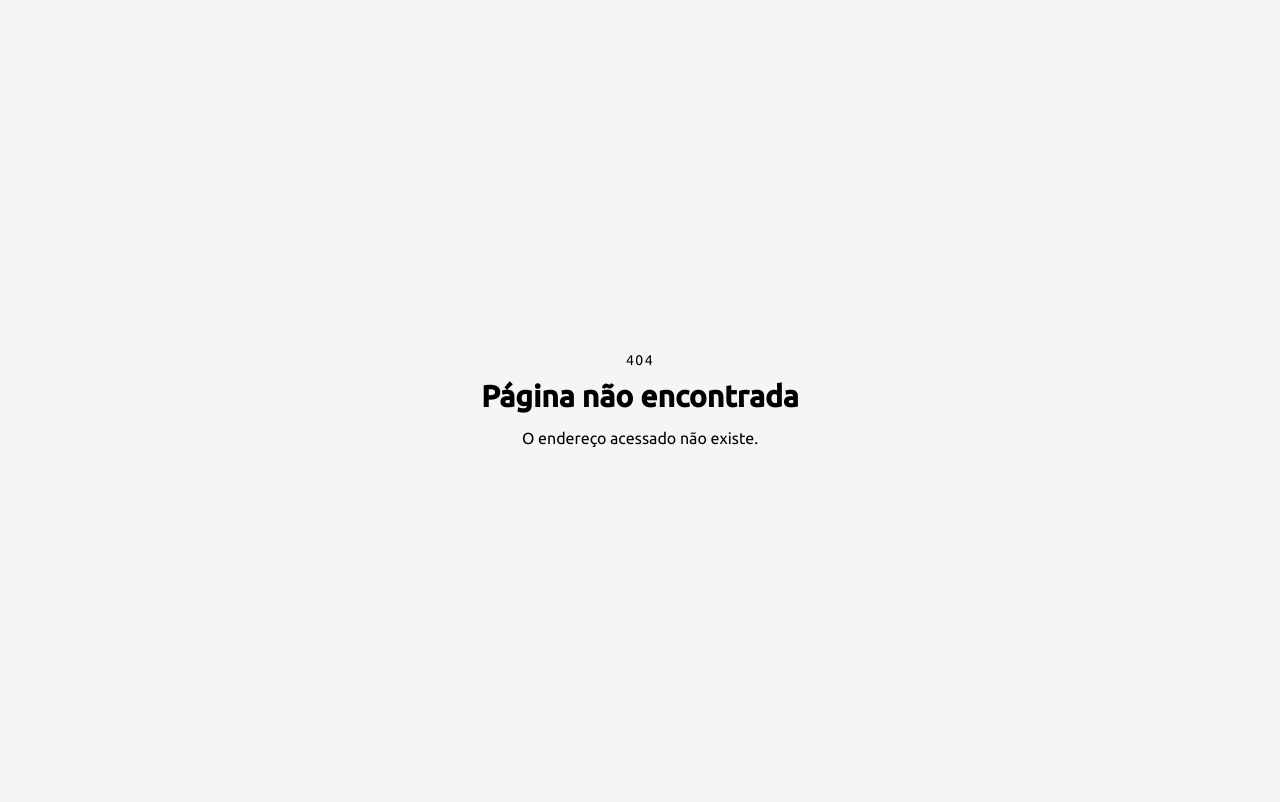
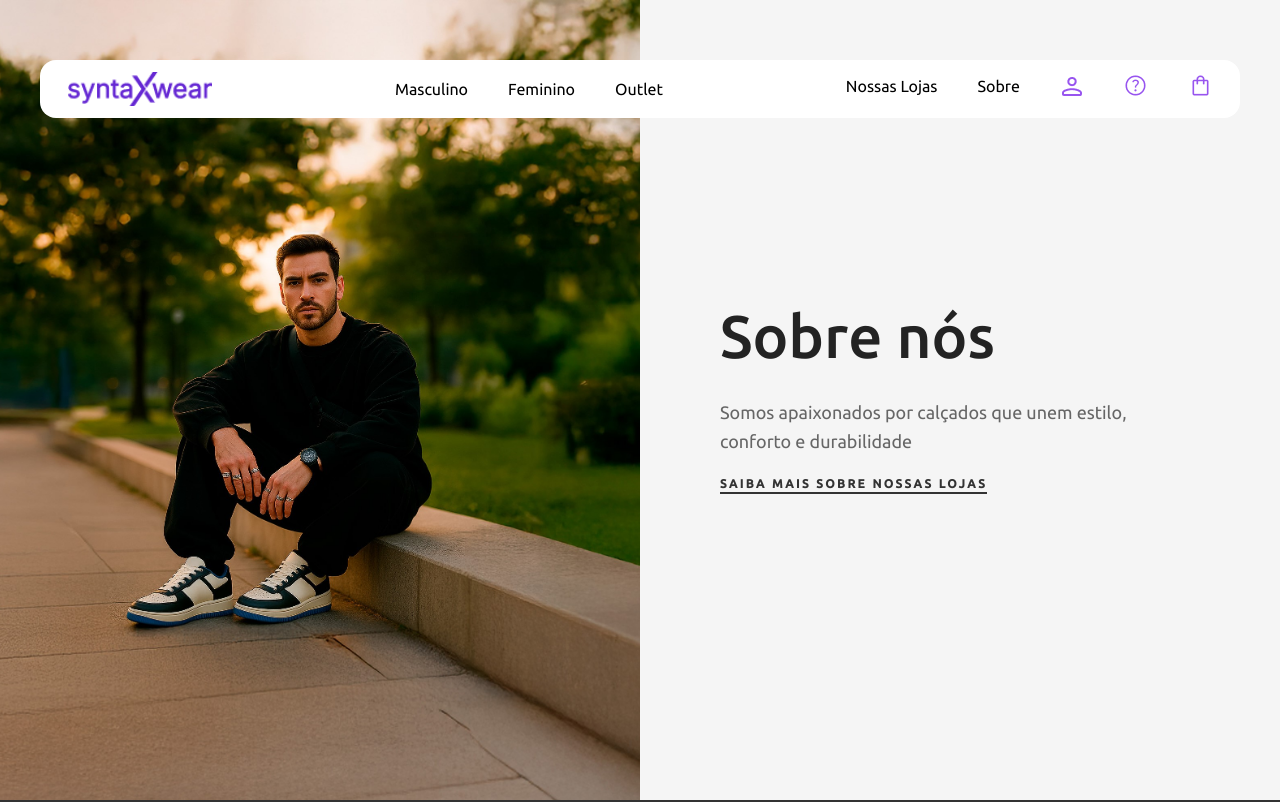
Before and after one commit to felipewebdesignpro-eng/syntax-wear-app, a React (Vite) app: page /about in a window 1280 px wide. Before the commit this address had no page. Shown: the top 802 px of the page. Built offline with nearby package versions, Linux system fonts and the light colour scheme.

Commit message:
add about page

```diff
--- a/src/components/Header/index.tsx
+++ b/src/components/Header/index.tsx
@@ -29,8 +29,9 @@ export const Header = () => {
                     <nav>
                         <ul className='flex gap-4 md:gap-10'>
                             <li className='hidden md:block'>
-                                <Link to ="/our-stores">Nossas Lojas</Link></li>
-                            <li className='hidden md:block'><a href="#">Sobre</a></li>
+                                <Link to="/our-stores">Nossas Lojas</Link></li>
+                            <li className='hidden md:block'>
+                                <Link to="/about" >Sobre</Link></li>
                             <li>
 
                                 <Link to="/sign-in"><img src={IconUser} alt="Icon User" /></Link>
@@ -38,8 +39,8 @@ export const Header = () => {
                             <li><a href="#"> <img src={IconAbout} alt="Icon About" /> </a></li>
                             <li>
                                 {/* <a href="#"> <img src={IconCart} alt="Icon Cart" />  </a> */}
-                                <ShoppingCart/>
-                                </li>
+                                <ShoppingCart />
+                            </li>
                         </ul>
                     </nav>
                 </div>
--- /dev/null
+++ b/src/pages/_app/about/index.tsx
@@ -0,0 +1,20 @@
+import { createFileRoute, Link } from '@tanstack/react-router'
+import bannerAbout from "@/assets/images/about.jpg";
+
+export const Route = createFileRoute('/_app/about/')({
+    component: RouteComponent,
+})
+
+function RouteComponent() {
+    return <section className='flex flex-col md:flex-row items-center md:h-screen'>
+        <div className='h-125 md:h-full md:w-1/2'>
+            <img src={bannerAbout} alt="Homem sentado com tênis da marca" className='size-full object-cover' />
+        </div>
+        <div className='px-8 py-16 lg:px-20 md:w-1/2 h-full flex flex-col justify-center' >
+            <h2 className='text-5xl lg:text-6xl font-medium text-[#232323] mb-8'>Sobre nós</h2>
+            <p className='text-[#666666] text-lg leading-relaxed mb-5'>Somos apaixonados por calçados que unem estilo, conforto e durabilidade</p>
+            <Link to="/our-stores" className='self-start text-xs font-bold text-[#333333] uppercase border-b-2 tracking-[2.5px] hover:text-accent duration-500'>Saiba mais sobre nossas lojas</Link>
+        </div>
+    </section>
+
+}
--- a/src/router-tree-gen.ts
+++ b/src/router-tree-gen.ts
@@ -13,6 +13,7 @@ import { Route as AppLayoutRouteImport } from './pages/_app/layout'
 import { Route as AppIndexRouteImport } from './pages/_app/index'
 import { Route as AuthSignInRouteImport } from './pages/_auth/sign-in'
 import { Route as AuthSignUpRouteImport } from './pages/_auth/sign-up'
+import { Route as AppAboutIndexRouteImport } from './pages/_app/about/index'
 import { Route as AppOurStoresIndexRouteImport } from './pages/_app/our-stores/index'
 import { Route as AppProductsIndexRouteImport } from './pages/_app/products/index'
 import { Route as AppProductsProductIdRouteImport } from './pages/_app/products/$productId'
@@ -36,6 +37,11 @@ const AuthSignUpRoute = AuthSignUpRouteImport.update({
   path: '/sign-up',
   getParentRoute: () => rootRouteImport,
 } as any)
+const AppAboutIndexRoute = AppAboutIndexRouteImport.update({
+  id: '/about/',
+  path: '/about/',
+  getParentRoute: () => AppLayoutRoute,
+} as any)
 const AppOurStoresIndexRoute = AppOurStoresIndexRouteImport.update({
   id: '/our-stores/',
   path: '/our-stores/',
@@ -57,6 +63,7 @@ export interface FileRoutesByFullPath {
   '/sign-in': typeof AuthSignInRoute
   '/sign-up': typeof AuthSignUpRoute
   '/products/$productId': typeof AppProductsProductIdRoute
+  '/about/': typeof AppAboutIndexRoute
   '/our-stores/': typeof AppOurStoresIndexRoute
   '/products/': typeof AppProductsIndexRoute
 }
@@ -65,6 +72,7 @@ export interface FileRoutesByTo {
   '/sign-up': typeof AuthSignUpRoute
   '/': typeof AppIndexRoute
   '/products/$productId': typeof AppProductsProductIdRoute
+  '/about': typeof AppAboutIndexRoute
   '/our-stores': typeof AppOurStoresIndexRoute
   '/products': typeof AppProductsIndexRoute
 }
@@ -75,6 +83,7 @@ export interface FileRoutesById {
   '/_auth/sign-up': typeof AuthSignUpRoute
   '/_app/': typeof AppIndexRoute
   '/_app/products/$productId': typeof AppProductsProductIdRoute
+  '/_app/about/': typeof AppAboutIndexRoute
   '/_app/our-stores/': typeof AppOurStoresIndexRoute
   '/_app/products/': typeof AppProductsIndexRoute
 }
@@ -85,6 +94,7 @@ export interface FileRouteTypes {
     | '/sign-in'
     | '/sign-up'
     | '/products/$productId'
+    | '/about/'
     | '/our-stores/'
     | '/products/'
   fileRoutesByTo: FileRoutesByTo
@@ -93,6 +103,7 @@ export interface FileRouteTypes {
     | '/sign-up'
     | '/'
     | '/products/$productId'
+    | '/about'
     | '/our-stores'
     | '/products'
   id:
@@ -102,6 +113,7 @@ export interface FileRouteTypes {
     | '/_auth/sign-up'
     | '/_app/'
     | '/_app/products/$productId'
+    | '/_app/about/'
     | '/_app/our-stores/'
     | '/_app/products/'
   fileRoutesById: FileRoutesById
@@ -142,6 +154,13 @@ declare module '@tanstack/react-router' {
       preLoaderRoute: typeof AuthSignUpRouteImport
       parentRoute: typeof rootRouteImport
     }
+    '/_app/about/': {
+      id: '/_app/about/'
+      path: '/about'
+      fullPath: '/about/'
+      preLoaderRoute: typeof AppAboutIndexRouteImport
+      parentRoute: typeof AppLayoutRoute
+    }
     '/_app/our-stores/': {
       id: '/_app/our-stores/'
       path: '/our-stores'
@@ -169,6 +188,7 @@ declare module '@tanstack/react-router' {
 interface AppLayoutRouteChildren {
   AppIndexRoute: typeof AppIndexRoute
   AppProductsProductIdRoute: typeof AppProductsProductIdRoute
+  AppAboutIndexRoute: typeof AppAboutIndexRoute
   AppOurStoresIndexRoute: typeof AppOurStoresIndexRoute
   AppProductsIndexRoute: typeof AppProductsIndexRoute
 }
@@ -176,6 +196,7 @@ interface AppLayoutRouteChildren {
 const AppLayoutRouteChildren: AppLayoutRouteChildren = {
   AppIndexRoute: AppIndexRoute,
   AppProductsProductIdRoute: AppProductsProductIdRoute,
+  AppAboutIndexRoute: AppAboutIndexRoute,
   AppOurStoresIndexRoute: AppOurStoresIndexRoute,
   AppProductsIndexRoute: AppProductsIndexRoute,
 }
```
Also changed, not shown: src/assets/images/about.jpg (added).
